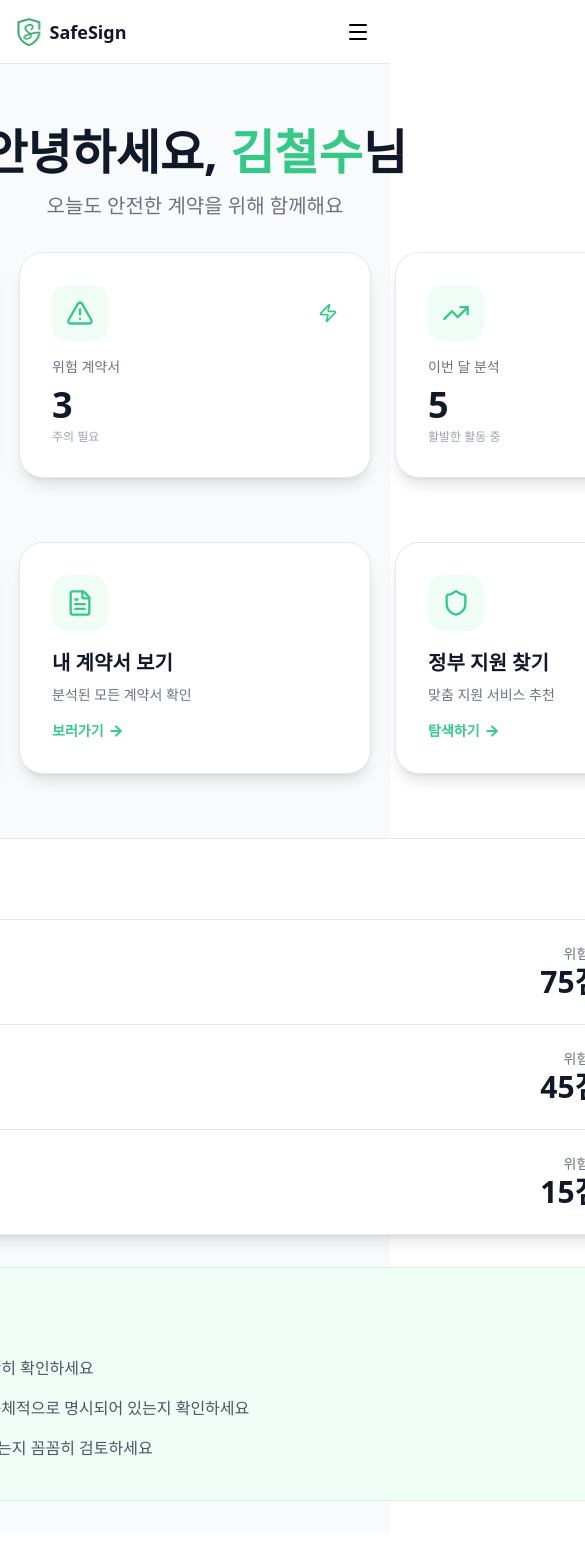
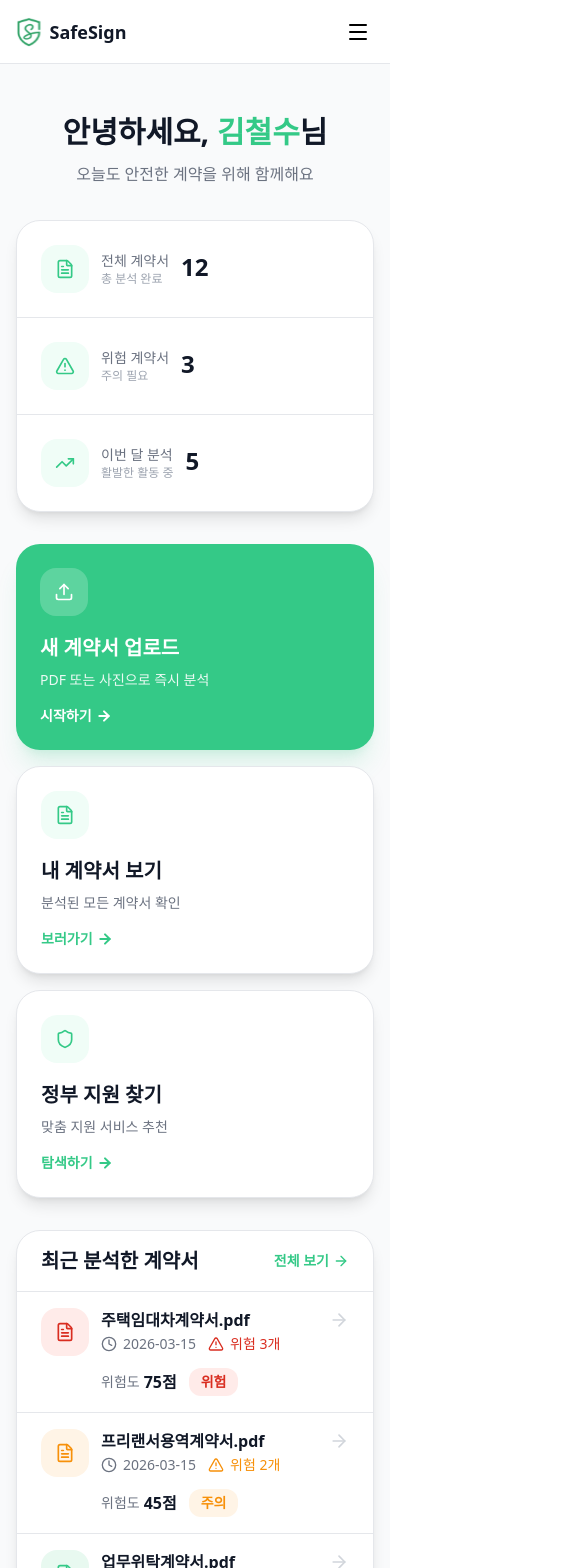
Before and after one commit to SafeSignProject/safeSign-frontend, a React (Vite) app: page / in a window 390 px wide. Shown: the top 1568 px of the page, 585 px wide, since content can reach past the window. Before the commit the page ends 1533 px from the top, so only its background shows below. Built offline with nearby package versions, Linux system fonts and the light colour scheme; a web font is replaced by a local one.

Commit message:
feat: 홈 화면 모바일 레이아웃 적용

```diff
--- a/src/components/home/CheckList.tsx
+++ b/src/components/home/CheckList.tsx
@@ -2,10 +2,10 @@ import { Check, Lightbulb } from 'lucide-react';
 
 const CheckList = () => {
   return (
-    <section className='my-8 rounded-3xl border border-[#D1F4E8] bg-[#F0FDF7] p-10'>
-      <div className='flex gap-6'>
-        <div className='bg-primary h-16 w-16 rounded-2xl p-4 text-white'>
-          <Lightbulb size={32} strokeWidth={3} />
+    <section className='my-8 rounded-3xl border border-[#D1F4E8] bg-[#F0FDF7] p-6 sm:p-10'>
+      <div className='flex flex-col gap-4 sm:flex-row sm:gap-6'>
+        <div className='bg-primary h-12 w-12 shrink-0 rounded-2xl p-3 text-white sm:h-16 sm:w-16 sm:p-4'>
+          <Lightbulb className='h-full w-full' strokeWidth={3} />
         </div>
         <div className='flex flex-col gap-4'>
           <h3 className='text-dark text-2xl leading-8 font-bold'>계약서 체크리스트</h3>
@@ -19,7 +19,7 @@ const CheckList = () => {
             <div className='bg-primary border-primary flex h-6 w-6 items-center justify-center rounded-lg border p-1'>
               <Check size={16} className='text-white' strokeWidth={3} />
             </div>
-            <p className='font-medium text-[#4B5563]'>
+            <p className='leading-5 font-medium text-[#4B5563]'>
               보증금 반환 시기와 방법이 구체적으로 명시되어 있는지 확인하세요
             </p>
           </div>
--- a/src/components/home/ContractItem.tsx
+++ b/src/components/home/ContractItem.tsx
@@ -18,25 +18,39 @@ const ContractItem = ({ item, isLast }: ContractItemProps) => {
 
   return (
     <>
-      <section className='group flex items-center justify-between px-8'>
-        <div className='flex items-center gap-5'>
-          <div className='inline-block rounded-2xl p-3.5' style={{ backgroundColor: style.iconBg }}>
-            <FileText size={28} style={{ color: style.color }} />
+      <section className='group flex items-center justify-between px-6 max-sm:flex-col max-sm:items-start max-sm:gap-3 sm:px-8'>
+        <div className='flex w-full items-center gap-3 sm:gap-5'>
+          <div
+            className='inline-block h-12 w-12 shrink-0 rounded-2xl p-3.5 sm:h-14 sm:w-14'
+            style={{ backgroundColor: style.iconBg }}
+          >
+            <FileText className='h-full w-full' style={{ color: style.color }} />
           </div>
 
-          <div className='flex flex-col gap-1'>
-            <h5 className='text-dark group-hover:text-primary text-lg font-bold transition'>
-              {item.title}
-            </h5>
+          <div className='flex w-full flex-col gap-1'>
+            <div className='flex w-full items-center justify-between'>
+              <h5 className='text-dark group-hover:text-primary font-bold transition sm:text-lg'>
+                {item.title}
+              </h5>
+              <Link
+                to={`/contracts/${item.id}`}
+                state={{ title: item.title, score: item.score, level: style.level }}
+              >
+                <ArrowRight
+                  size={20}
+                  className='ransition-transform group-hover:text-primary cursor-pointer text-[#D1D5DB] transition duration-300 group-hover:translate-x-2 active:brightness-75 sm:hidden'
+                />
+              </Link>
+            </div>
 
             <div className='flex items-center gap-3'>
-              <p className='text-dark-gray flex items-center gap-1.5 text-sm'>
+              <p className='text-dark-gray flex items-center gap-1.5 text-sm whitespace-nowrap'>
                 <Clock size={16} /> {item.date}
               </p>
 
               {item.riskCount > 0 && (
                 <p
-                  className='flex items-center gap-1.5 text-sm font-medium'
+                  className='flex items-center gap-1.5 text-sm font-medium whitespace-nowrap'
                   style={{ color: style.color }}
                 >
                   <TriangleAlert size={16} />
@@ -47,14 +61,14 @@ const ContractItem = ({ item, isLast }: ContractItemProps) => {
           </div>
         </div>
 
-        <div className='flex items-center gap-4'>
-          <div className='flex flex-col'>
+        <div className='flex items-center gap-3 max-sm:pl-15 sm:gap-4'>
+          <div className='flex max-sm:items-center max-sm:gap-1 sm:flex-col'>
             <p className='text-dark-gray text-right text-sm'>위험도</p>
-            <h3 className='text-dark text-3xl font-bold'>{item.score}점</h3>
+            <h3 className='text-dark font-bold sm:text-3xl'>{item.score}점</h3>
           </div>
 
           <div
-            className='flex h-9.5 items-center justify-center rounded-xl border px-4 text-sm font-bold'
+            className='flex h-7 items-center justify-center rounded-xl px-3 text-sm font-bold whitespace-nowrap sm:h-9.5 sm:border sm:px-4'
             style={{
               backgroundColor: style.badgeBg,
               borderColor: style.border,
@@ -63,23 +77,20 @@ const ContractItem = ({ item, isLast }: ContractItemProps) => {
           >
             {style.level}
           </div>
+
           <Link
             to={`/contracts/${item.id}`}
-            state={{
-              title: item.title,
-              score: item.score,
-              level: style.level,
-            }}
+            state={{ title: item.title, score: item.score, level: style.level }}
           >
             <ArrowRight
               size={20}
-              className='ransition-transform group-hover:text-primary cursor-pointer text-[#D1D5DB] transition duration-300 group-hover:translate-x-2 active:brightness-75'
+              className='ransition-transform group-hover:text-primary cursor-pointer text-[#D1D5DB] transition duration-300 group-hover:translate-x-2 active:brightness-75 max-sm:hidden'
             />
           </Link>
         </div>
       </section>
 
-      {!isLast && <div className='bg-light-gray my-6 h-px flex-1' />}
+      {!isLast && <div className='bg-light-gray my-4 h-px flex-1 sm:my-6' />}
     </>
   );
 };
--- a/src/components/home/ContractList.tsx
+++ b/src/components/home/ContractList.tsx
@@ -9,9 +9,9 @@ const ContractList = () => {
     .slice(0, 3);
 
   return (
-    <section className='border-light-gray rounded-3xl border bg-white py-6 shadow-lg'>
-      <header className='mb-4 flex items-center justify-between px-8'>
-        <h3 className='text-dark text-2xl font-bold'>최근 분석한 계약서</h3>
+    <section className='border-light-gray w-full rounded-3xl border bg-white py-4 shadow-lg sm:py-6'>
+      <header className='mb-4 flex items-center justify-between px-6 sm:px-8'>
+        <h3 className='text-dark text-xl font-bold sm:text-2xl'>최근 분석한 계약서</h3>
         <Link
           to='/contracts'
           className='group text-primary flex items-center gap-1 text-sm font-semibold transition hover:brightness-90 active:brightness-75'
@@ -23,7 +23,7 @@ const ContractList = () => {
         </Link>
       </header>
 
-      <div className='bg-light-gray my-6 h-px flex-1' />
+      <div className='bg-light-gray my-4 h-px flex-1 sm:my-6' />
 
       {sortedItems.map((item, index) => (
         <ContractItem key={item.id} item={item} isLast={index === sortedItems.length - 1} />
--- a/src/components/home/RedirectList.tsx
+++ b/src/components/home/RedirectList.tsx
@@ -3,10 +3,10 @@ import { Link } from 'react-router-dom';
 
 const RedirectList = () => {
   return (
-    <section className='mb-16 flex items-center justify-center gap-6'>
-      <div className='group bg-primary w-88 rounded-3xl p-8 shadow-[0px_8px_10px_-6px_rgba(52,201,135,0.15),0px_20px_25px_-5px_rgba(52,201,135,0.15)] transition hover:scale-102'>
-        <div className='mb-4 inline-block rounded-2xl bg-white/20 p-3.5 text-white transition-transform duration-500 group-hover:scale-110'>
-          <Upload size={28} />
+    <section className='mb-8 flex flex-col items-center justify-center gap-4 sm:mb-16 sm:flex-row sm:gap-6'>
+      <div className='group bg-primary w-full rounded-3xl p-6 shadow-[0px_8px_10px_-6px_rgba(52,201,135,0.15),0px_20px_25px_-5px_rgba(52,201,135,0.15)] transition hover:scale-102 sm:p-8'>
+        <div className='mb-4 inline-block h-12 w-12 rounded-2xl bg-white/20 p-3.5 text-white transition-transform duration-500 group-hover:scale-110 sm:h-14 sm:w-14'>
+          <Upload className='h-full w-full' />
         </div>
 
         <p className='mb-2 text-xl leading-7 font-bold text-white'>새 계약서 업로드</p>
@@ -22,9 +22,9 @@ const RedirectList = () => {
         </Link>
       </div>
 
-      <div className='group border-light-gray hover:border-primary w-88 rounded-3xl border bg-white p-8 shadow-lg transition hover:scale-102'>
-        <div className='text-primary mb-4 inline-block rounded-2xl bg-[#F0FDF7] p-3.5 transition-transform duration-500 group-hover:scale-110'>
-          <FileText size={28} />
+      <div className='group border-light-gray hover:border-primary w-full rounded-3xl border bg-white p-6 shadow-lg transition hover:scale-102 sm:p-8'>
+        <div className='text-primary mb-4 inline-block h-12 w-12 rounded-2xl bg-[#F0FDF7] p-3.5 transition-transform duration-500 group-hover:scale-110 sm:h-14 sm:w-14'>
+          <FileText className='h-full w-full' />
         </div>
 
         <p className='text-dark mb-2 text-xl leading-7 font-bold'>내 계약서 보기</p>
@@ -40,9 +40,9 @@ const RedirectList = () => {
         </Link>
       </div>
 
-      <div className='group border-light-gray hover:border-primary w-88 rounded-3xl border bg-white p-8 shadow-lg transition hover:scale-102'>
-        <div className='text-primary mb-4 inline-block rounded-2xl bg-[#F0FDF7] p-3.5 transition-transform duration-500 group-hover:scale-110'>
-          <Shield size={28} />
+      <div className='group border-light-gray hover:border-primary w-full rounded-3xl border bg-white p-6 shadow-lg transition hover:scale-102 sm:p-8'>
+        <div className='text-primary mb-4 inline-block h-12 w-12 rounded-2xl bg-[#F0FDF7] p-3.5 transition-transform duration-500 group-hover:scale-110 sm:h-14 sm:w-14'>
+          <Shield className='h-full w-full' />
         </div>
 
         <p className='text-dark mb-2 text-xl leading-7 font-bold'>정부 지원 찾기</p>
--- a/src/components/home/StatistList.tsx
+++ b/src/components/home/StatistList.tsx
@@ -2,11 +2,12 @@ import { STATISTICS_ITEM } from '@/mocks/data';
 
 const StatistList = () => {
   return (
-    <section className='mb-16 flex items-center justify-center gap-6'>
+    <>
+      <section className='mb-16 flex items-center justify-center gap-4 max-sm:hidden sm:gap-6'>
         {STATISTICS_ITEM.map(({ title, value, desc, Icon, SubIcon }) => (
           <div
             key={title}
-          className='group border-light-gray w-88 rounded-3xl border bg-white p-8 shadow-lg transition-all duration-300 ease-out hover:-translate-y-2 hover:scale-[1.02] hover:shadow-xl'
+            className='group border-light-gray w-full rounded-3xl border bg-white p-8 shadow-lg transition-all duration-300 ease-out hover:-translate-y-2 hover:scale-[1.02] hover:shadow-xl'
           >
             <article className='mb-4 flex items-center justify-between'>
               <div className='text-primary rounded-2xl bg-[#F0FDF7] p-3.5 transition-transform duration-500 group-hover:scale-110'>
@@ -23,6 +24,28 @@ const StatistList = () => {
           </div>
         ))}
       </section>
+
+      <section className='border-light-gray mb-8 w-full rounded-3xl border bg-white py-6 shadow-lg sm:mb-16 sm:hidden'>
+        {STATISTICS_ITEM.map(({ title, value, desc, Icon }, index) => (
+          <div key={title} className=''>
+            <article className='flex items-center space-x-3 px-6'>
+              <div className='text-primary h-12 w-12 rounded-2xl bg-[#F0FDF7] p-3.5'>
+                <Icon className='h-full w-full' />
+              </div>
+              <div>
+                <p className='text-dark-gray text-sm font-medium'>{title}</p>
+                <p className='text-xs leading-4 text-[#9CA3AF]'>{desc}</p>
+              </div>
+              <h5 className='text-dark mb-1 text-2xl leading-10 font-bold sm:text-4xl'>{value}</h5>
+            </article>
+
+            {index !== STATISTICS_ITEM.length - 1 && (
+              <div className='bg-light-gray my-6 h-px flex-1' />
+            )}
+          </div>
+        ))}
+      </section>
+    </>
   );
 };
 
--- a/src/pages/HomePage.tsx
+++ b/src/pages/HomePage.tsx
@@ -2,13 +2,13 @@ import { CheckList, ContractList, StatistList, RedirectList } from '@/components
 
 const HomePage = () => {
   return (
-    <main className='flex min-h-screen justify-center bg-[#F9FAFB] px-8 pt-32'>
-      <div>
-        <header className='mb-8 space-y-4'>
-          <h1 className='text-dark text-center text-5xl leading-12 font-bold'>
+    <main className='flex min-h-screen justify-center bg-[#F9FAFB] pt-28 sm:pt-32'>
+      <div className='w-full max-w-6xl px-4 sm:px-6'>
+        <header className='mb-8 space-y-2 sm:space-y-4'>
+          <h1 className='text-dark text-center text-3xl leading-10 font-bold sm:text-5xl sm:leading-12'>
             안녕하세요, <span className='text-primary'>김철수</span>님
           </h1>
-          <p className='text-dark-gray text-center text-xl leading-7'>
+          <p className='text-dark-gray text-center text-base leading-7 sm:text-xl'>
             오늘도 안전한 계약을 위해 함께해요
           </p>
         </header>
```
Lines whose indentation alone changed are shown as unchanged.
